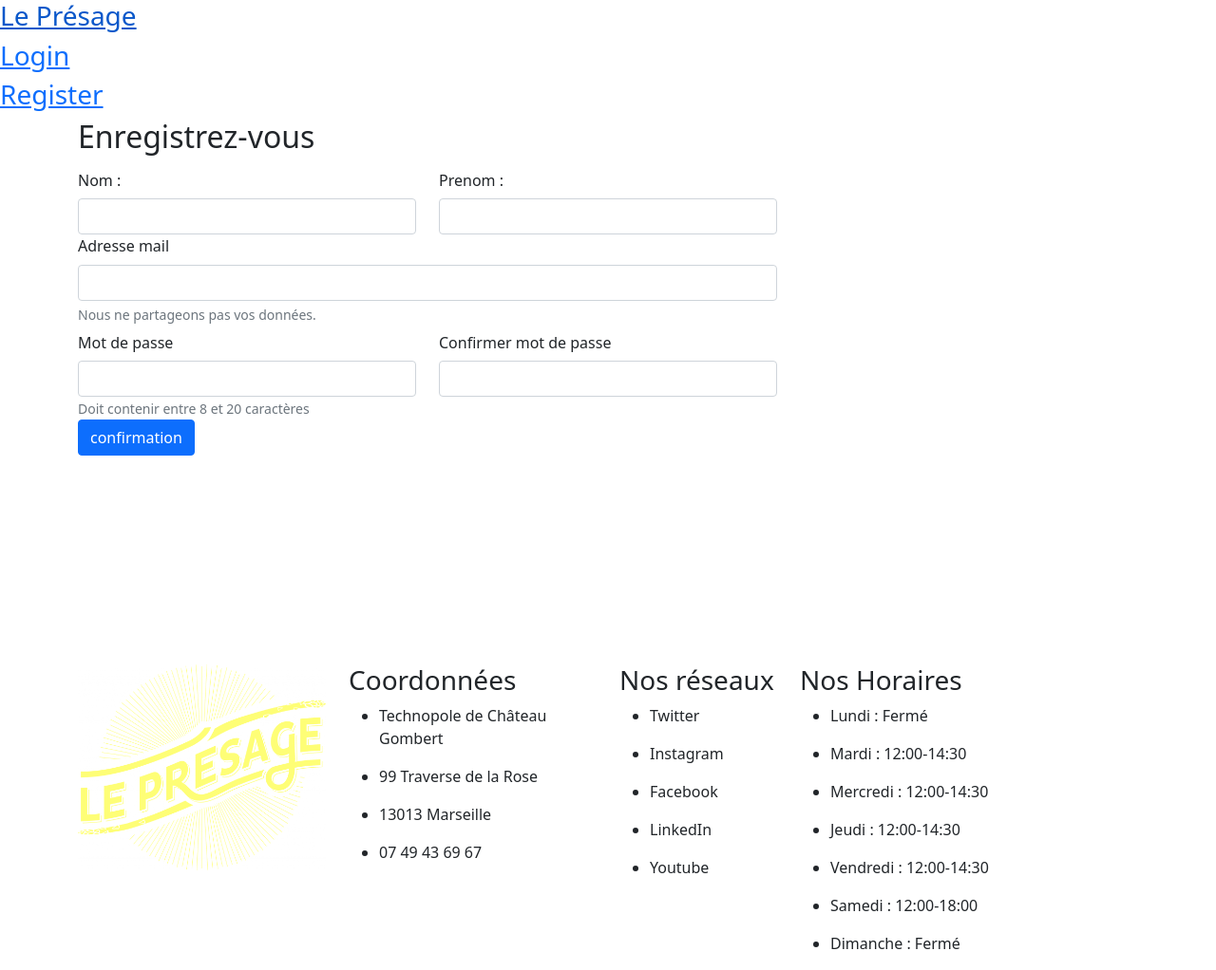
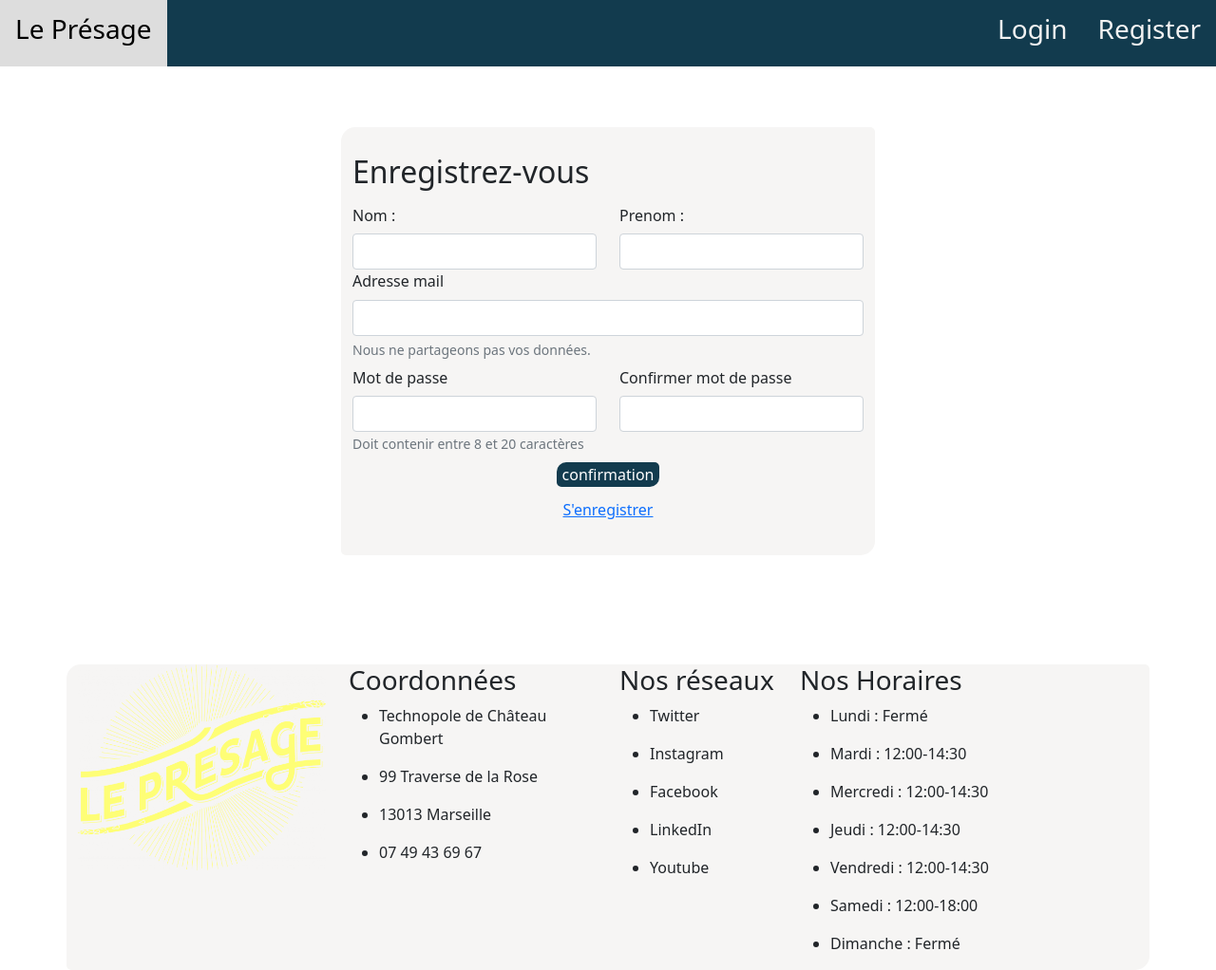
Before and after one commit to lahcen13/lePresageHackathon, a PHP site: page /index.php?request=30 in a window 1280 px wide. Shown: the whole page at 95% size. Run offline with PHP 8.4, Linux system fonts and the light colour scheme; some libraries are stand-ins or nearby versions.

Commit message:
Design login register

```diff
--- a/index.php
+++ b/index.php
@@ -2,7 +2,7 @@
 session_start();
 require_once './include/constantes.php';
 require_once './model/bdd.php';
-
+require_once './view/head.html';
 
 
 if (isset($_POST["Valider"])) {
--- a/include/style/style.css
+++ b/style.css
@@ -4,7 +4,58 @@
     flex-direction: row;
     justify-content:flex-end;
 }
+footer {
+  position: absolute;
+  left: 0;
+  bottom: 0;
+  height: 100px;
+  width: 100%;
+}
+div.container.justify-content-between{
+  background-color:#F6F5F4;
+  border-radius: 15px 5px;
+}
+.btn_log{
+  margin:4px;
+  padding: 4px;
+  display:flex;
+  justify-content: center;
+  align-items: center;
+}
+/* BUTTON */
+.button {
+  background-color: rgb(18,59,78);
+  border: none;
+  color: #FFFFFF;
+  border-radius: 10px 5px;
+  text-align: center;
+  transition-duration: 0.4s;
+  text-decoration: none;
+  overflow: hidden;
+  cursor: pointer;
+  display:flex;
+  align-items: center;
+  justify-content: center;
+}
 
+/* END BUTTON */
+.reg{
+  padding: 5%;
+  display:flex;
+  flex-direction: column;
+  justify-content: center;
+  align-items: center;
+}
+
+.reg_form{
+  padding:5%;
+  border-radius: 15px 5px ;
+  background-color: #F6F5F4;
+}
+
+body{
+  background-color: black;
+}
 .topnav {
     overflow: hidden;
     background-color: rgb(18,59,78);
--- a/view/footer.php
+++ b/view/footer.php
@@ -1,12 +1,4 @@
-<style>
-footer {
-    position: absolute;
-    left: 0;
-    bottom: 0;
-    height: 100px;
-    width: 100%;
-}
-</style>
+
 <footer>
     <div class="container justify-content-between">
         <div class="row">
--- a/view/head.html
+++ b/view/head.html
@@ -5,9 +5,10 @@
     <meta charset="UTF-8">
     <meta http-equiv="X-UA-Compatible" content="IE=edge">
     <meta name="viewport" content="width=device-width, initial-scale=1.0">
-    <title>Document</title>
-    <link rel="stylesheet" href="reset.css">
-    <link href="https://cdn.jsdelivr.net/npm/bootstrap@5.1.3/dist/css/bootstrap.min.css" rel="stylesheet"
-        integrity="sha384-1BmE4kWBq78iYhFldvKuhfTAU6auU8tT94WrHftjDbrCEXSU1oBoqyl2QvZ6jIW3" crossorigin="anonymous">
+    <link rel="stylesheet" href="style.css">
+    <script  src="main.js"></script>
+    <title>Le Présage</title>
+    <link href="https://cdn.jsdelivr.net/npm/bootstrap@5.1.3/dist/css/bootstrap.min.css" rel="stylesheet" integrity="sha384-1BmE4kWBq78iYhFldvKuhfTAU6auU8tT94WrHftjDbrCEXSU1oBoqyl2QvZ6jIW3" crossorigin="anonymous">
+
 </head>
 <body>
--- a/view/register.php
+++ b/view/register.php
@@ -1,16 +1,17 @@
 <?php
-require_once './view/head.html';
 require_once './view/navbar.php';
 ?>
-<div class="container">
-    <h2>Enregistrez-vous</h2>
+<div class="reg">
+    <div class="row">
+        <div class="reg_form col-12">
+            <h2 >Enregistrez-vous</h2>
             <form action="./index.php?request=30&action=60" method="POST">
                 <div class="row">
-            <div class="col-4">
+                    <div class="col-6">
                         <label for="nom" class=" col-form-label">Nom :</label>
                         <input type="text" name="nom" id="nom" class="form-control">
                     </div>
-            <div class="col-4">
+                    <div class="col-6">
                         <label for="prenom" class=" col-form-label">Prenom :</label>
 
                         <input type="text" name="prenom" id="prenom" class="form-control">
@@ -18,19 +19,19 @@ require_once './view/navbar.php';
                 </div>
 
                 <div class="row">
-            <div class="col-8">
+                    <div class="col-12">
                         <label for="mail" class="form-label">Adresse mail</label>
                         <input type="mail" name="mail" class="form-control" id="mail">
                         <div id="emailHelp" class="form-text">Nous ne partageons pas vos données.</div>
                     </div>
                 </div>
                 <div class="row">
-            <div class="col-4">
+                    <div class="col-6">
                         <label for="mdp" class=" col-form-label">Mot de passe</label>
                         <input type="password" name="mdp" id="mdp" class="form-control" aria-describedby="passwordHelpInline">
                     </div>
 
-            <div class="col-4">
+                    <div class="col-6">
                         <label for="confirmeMdp" class="col-form-label">Confirmer mot de passe</label>
                         <input type="password" name="confirmeMdp" id="confirmeMdp" class="form-control"
                             aria-describedby="passwordHelpInline">
@@ -42,12 +43,15 @@ require_once './view/navbar.php';
                         Doit contenir entre 8 et 20 caractères
                     </span>
                 </div>
-        <div class="row">
-            <div class="col-auto">
-                <button type=" submit" name="confirmation" class="btn btn-primary">confirmation</button>
+                <div class="btn_log">
+                    <div >
+                        <button type=" submit" name="confirmation" class="button">confirmation</button>
                     </div>
                 </div>
+                <a href="index.php?request=20" class="btn_log"> S'enregistrer</a>
             </form>
+        </div>
+    </div>
 </div>
 <?php
 require_once './view/footer.php';
```
Also changed, not shown: view/connexion.php (+14 -8 lines), main.js (renamed from include/JS/main.js). Lines whose indentation alone changed are shown as unchanged.
